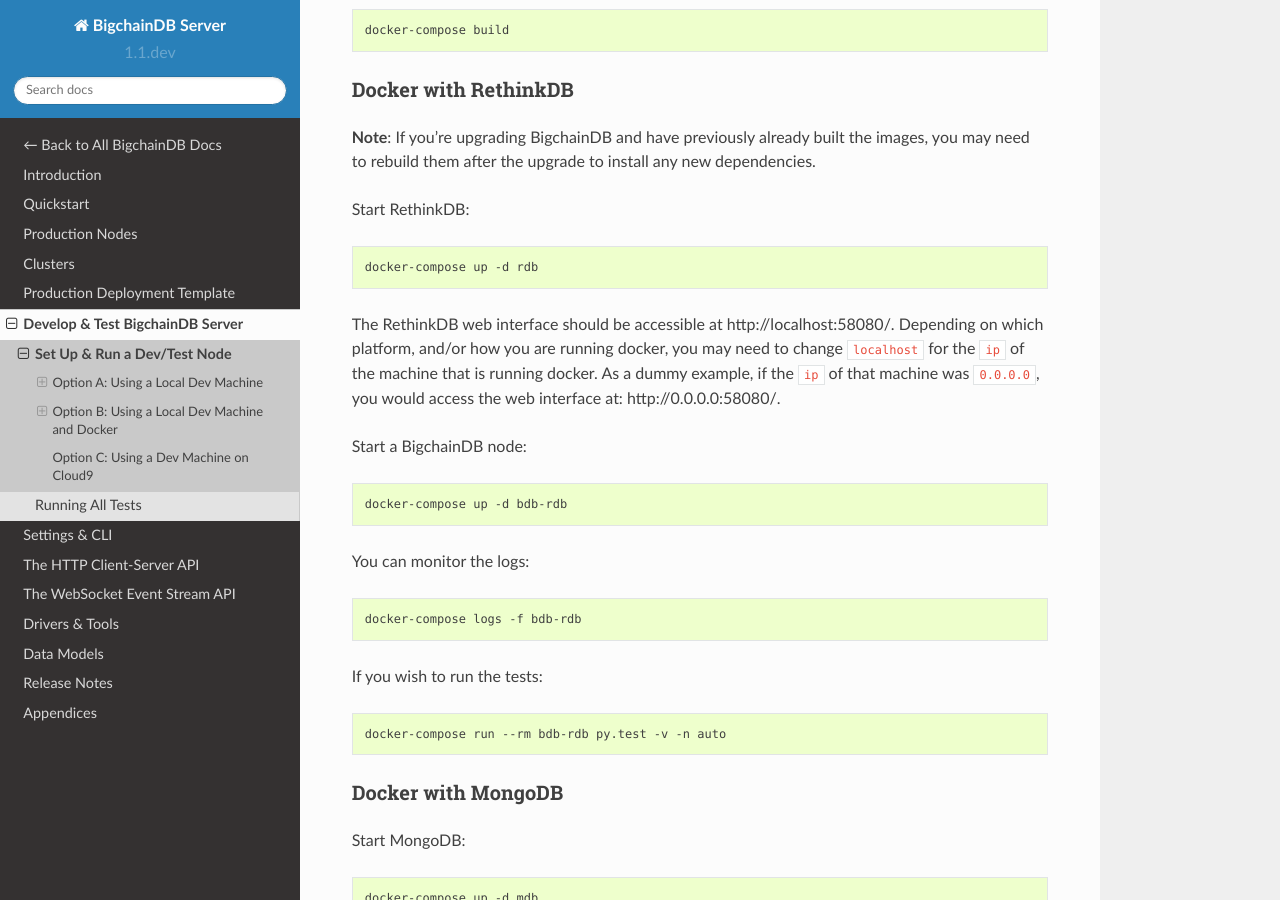
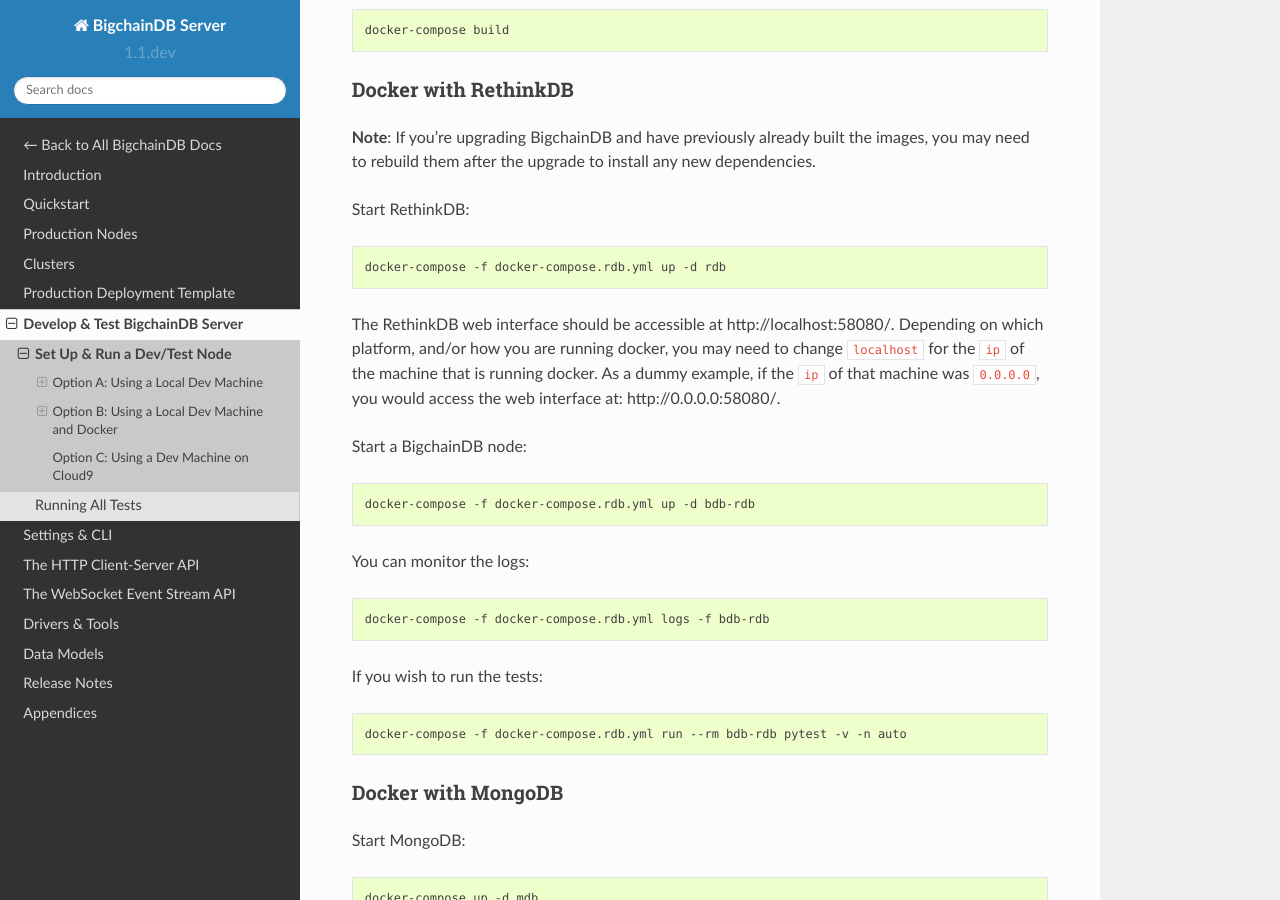
Before and after one commit to bigchaindb/bigchaindb, a Sphinx documentation site: the page built from docs/server/source/dev-and-test/setup-run-node.md, in a window 1280 px wide and 900 px high, scrolled down 1936 px. Built offline with Sphinx 7.4.7 and the Read the Docs theme 2.0.0, drawn with Linux system fonts in a browser that asks for light colours; pages that are not in the unit, such as notebooks, are missing from menus.

Commit message:
Update docs for docker-compose.rdb.yml change

````diff
--- a/docs/server/source/dev-and-test/setup-run-node.md
+++ b/docs/server/source/dev-and-test/setup-run-node.md
@@ -86,7 +86,7 @@
 Start RethinkDB:
 
 ```bash
-docker-compose up -d rdb
+docker-compose -f docker-compose.rdb.yml up -d rdb
 ```
 
 The RethinkDB web interface should be accessible at http://localhost:58080/.
@@ -98,19 +98,19 @@
 Start a BigchainDB node:
 
 ```bash
-docker-compose up -d bdb-rdb
+docker-compose -f docker-compose.rdb.yml up -d bdb-rdb
 ```
 
 You can monitor the logs:
 
 ```bash
-docker-compose logs -f bdb-rdb
+docker-compose -f docker-compose.rdb.yml logs -f bdb-rdb
 ```
 
 If you wish to run the tests:
 
 ```bash
-docker-compose run --rm bdb-rdb py.test -v -n auto
+docker-compose -f docker-compose.rdb.yml run --rm bdb-rdb pytest -v -n auto
 ```
 
 ### Docker with MongoDB
````
